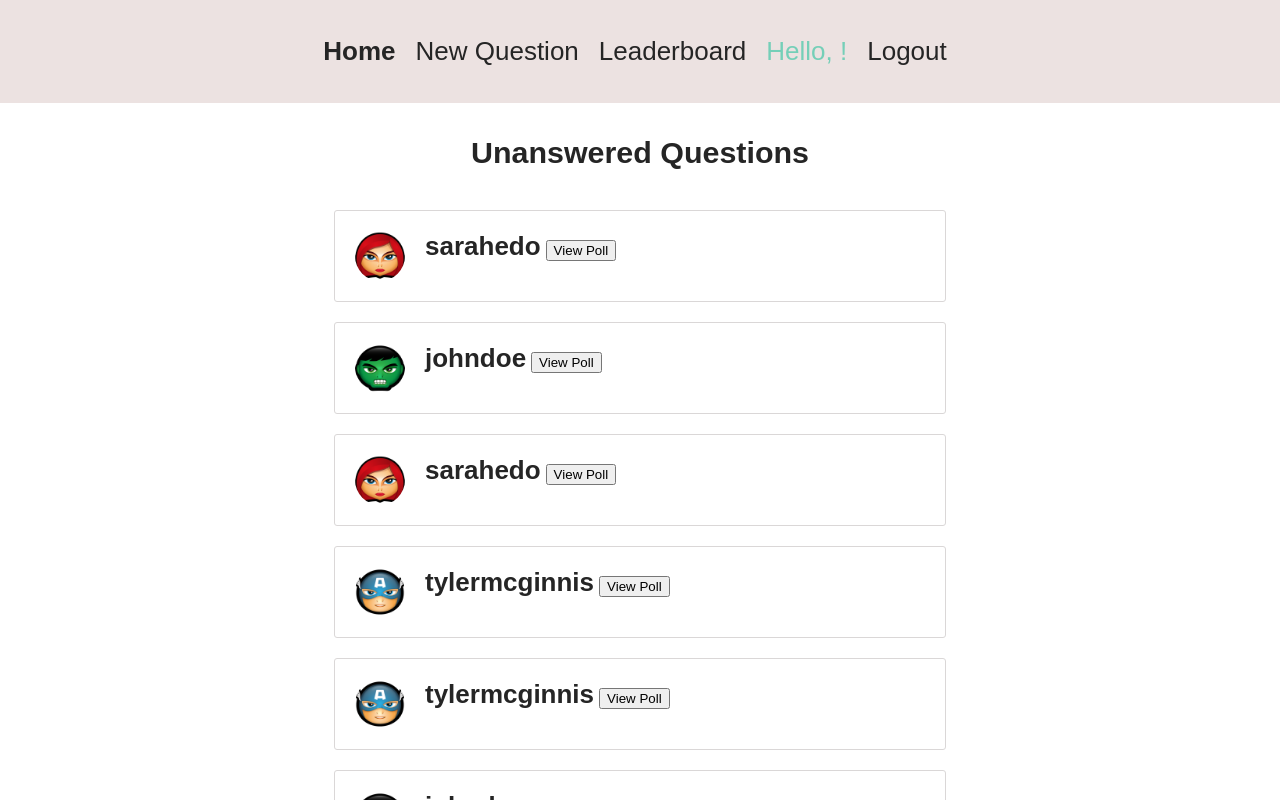
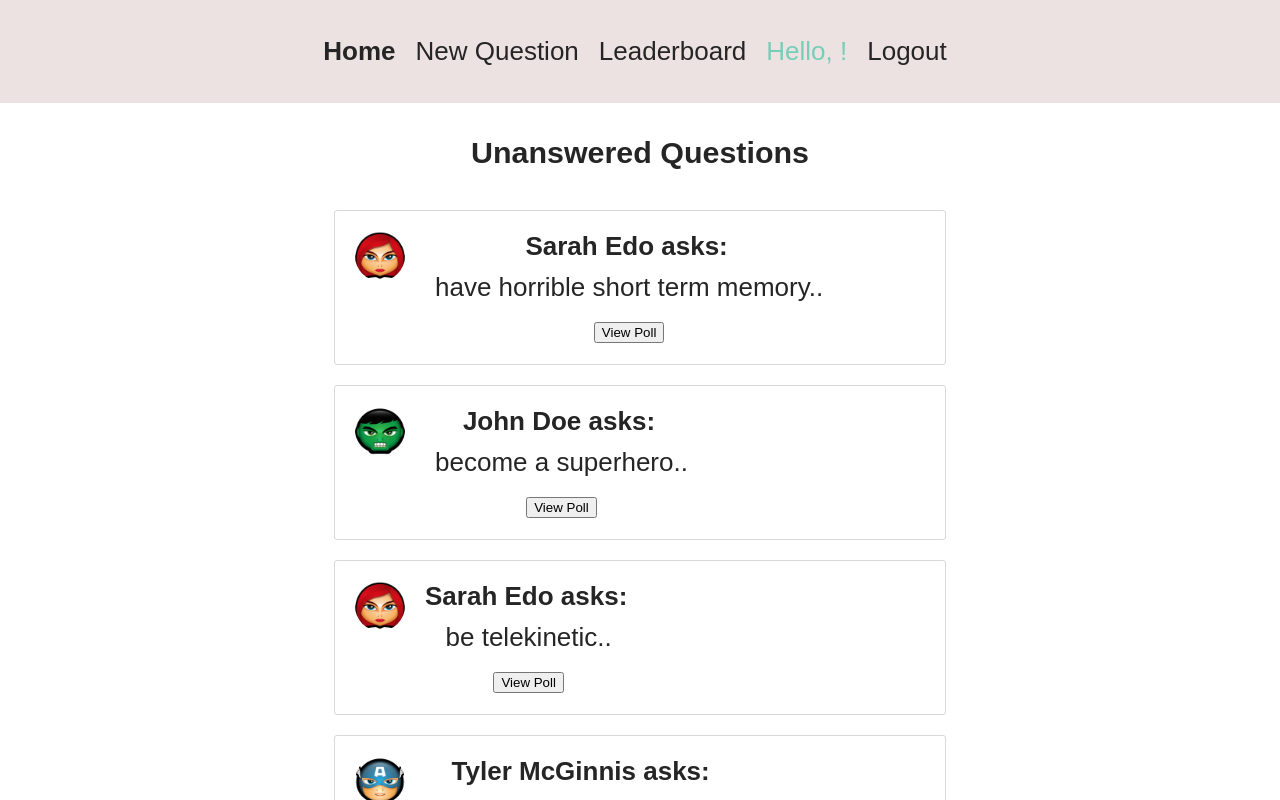
Before and after one commit to Widell79/would-you-rather, a React (Create React App) app: page / in a window 1280 px wide. Both pictures are taken after a click on the button "Sign in". Shown: the top 800 px of the page. Built offline with nearby package versions, Linux system fonts and the light colour scheme.

Commit message:
refactor: from username to name in question

```diff
--- a/src/components/Home.js
+++ b/src/components/Home.js
@@ -29,6 +29,14 @@ export function Home() {
           </li>
         ))}
       </ul>
+      <h3 className="center">Answered Questions</h3>
+      <ul className="dashboard-list">
+        {questionList.questionsValue.map((question) => (
+          <li key={question.id}>
+            <Question question={question} />
+          </li>
+        ))}
+      </ul>
     </div>
   );
 }
--- a/src/components/Question.js
+++ b/src/components/Question.js
@@ -27,21 +27,27 @@ const Question = ({ question }) => {
       return user.avatarURL;
     });
 
+  const name = usersList.usersValue
+    .filter((user) => {
+      return user.id === question.author;
+    })
+    .map((user) => {
+      return user.name;
+    });
+
   return (
     <div className="tweet">
-      {/* {usersList.usersValue.filter((user) => {
-        return <p>user.id !== question.author</p>;
-      })} */}
-      <img src={avatar} alt={`Avatar of `} className="avatar" />
+      <img src={avatar} alt={`Avatar of ${name}`} className="avatar" />
       <div className="tweet-info">
         <div>
-          <span>{question.author}</span>
+          <span>{name} asks:</span>
+          <ul>
+            <li>{question.optionOne.text}..</li>
+          </ul>
           <Link to={`/questions/${question.id}`}>
             <button>View Poll</button>
           </Link>
           {/* <div>{formatDate(timestamp)}</div> */}
-
-          {/* <p>{optionOne.text}</p> */}
         </div>
       </div>
     </div>
--- a/src/components/QuestionsPage.js
+++ b/src/components/QuestionsPage.js
@@ -1,6 +1,4 @@
 import React from "react";
-
-import Question from "./Question";
 
 const QuestionsPage = (props) => {
   const { id } = props.match.params;
```
